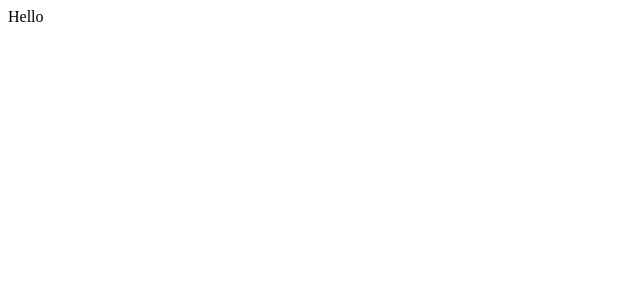
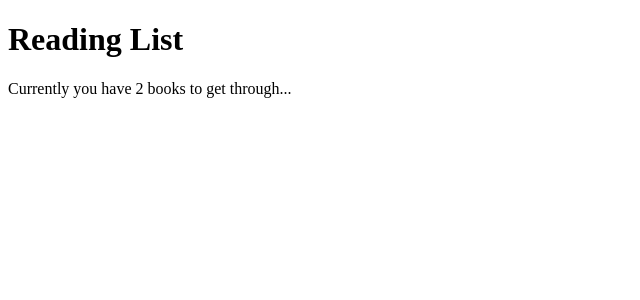
Before and after one commit to csababalint91/Reading-list, a React (Create React App) app: page / in a window 1280 px wide. Shown: the top 300 px of the page, without its empty margins (0-640 px from the left). Built offline with nearby package versions, Linux system fonts and the light colour scheme.

Commit message:
Add BookContext Provider to App.js

```diff
--- a/src/App.js
+++ b/src/App.js
@@ -1,8 +1,11 @@
+import Navbar from "./Components/Navbar";
+import BookContextProvider from "./Contexts/BookContext";
+
 function App() {
   return (
-    <div>
-      Hello
-    </div>
+    <BookContextProvider>
+      <Navbar />
+    </BookContextProvider>
   )
 }
 
```
